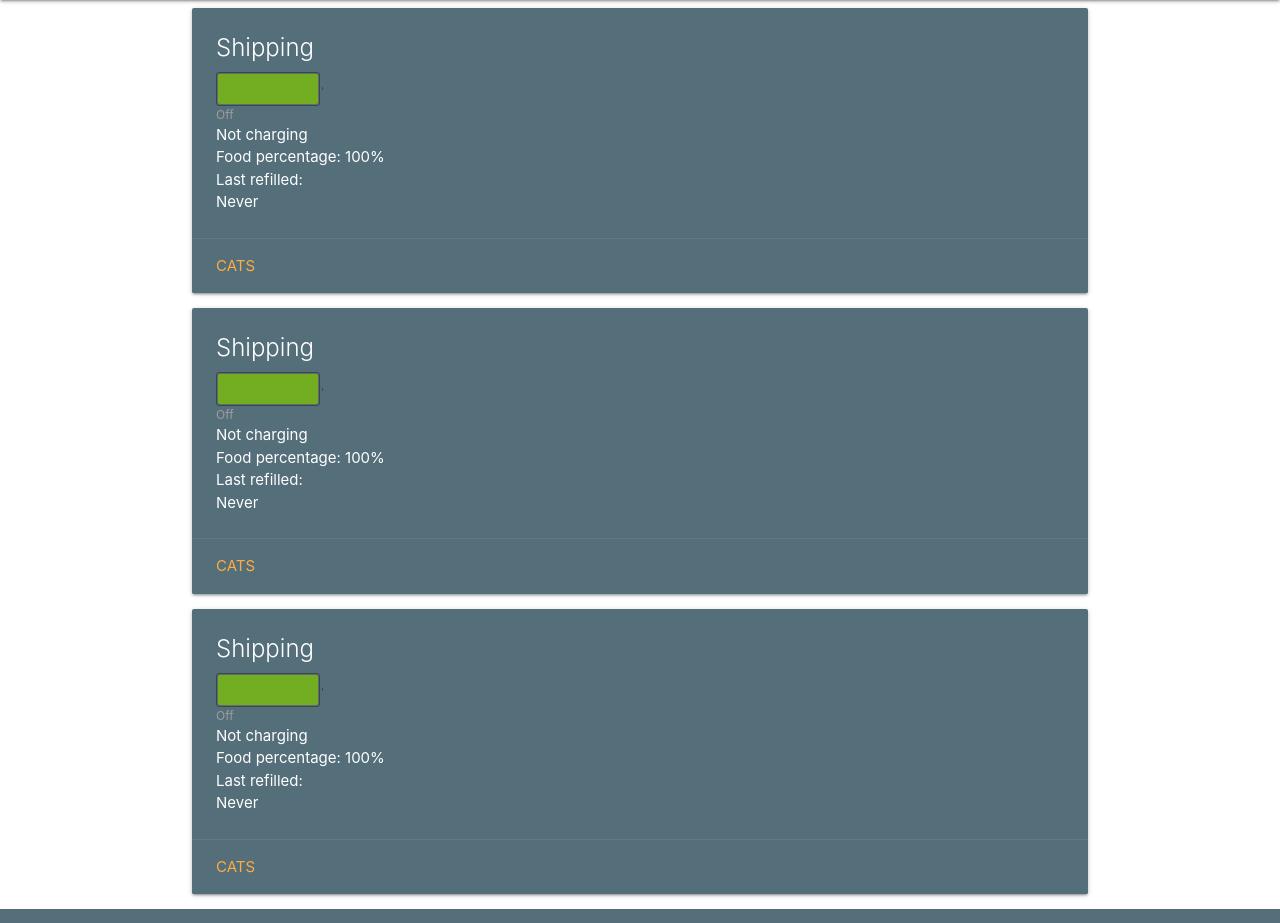
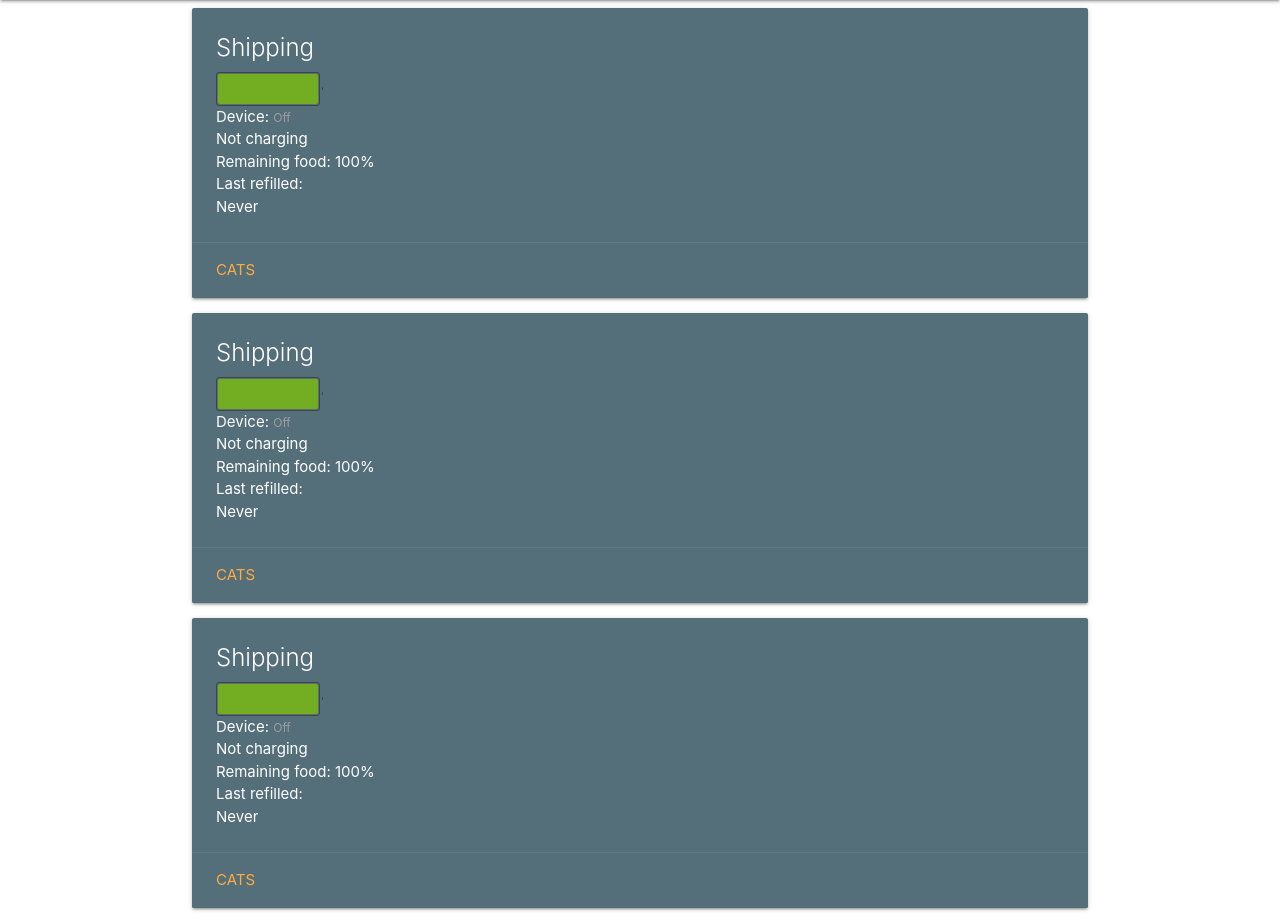
Before and after one commit to afeser/Smart-Cat-Feeding-System, a Flask app: page /user/ in a window 1280 px wide. Shown: the part 64-987 px from the top of the page. Run offline with Flask 2, Linux system fonts and the light colour scheme; the visitor is signed in with stand-in values (Sample User, id 1); data comes from the database, SQL or seed files in the repository; both versions use the stored data as it was after the commit; data that the repository does not hold is empty.

Commit message:
give the people what they want

```diff
--- a/web/app/templates/device.html
+++ b/web/app/templates/device.html
@@ -10,6 +10,7 @@
 
     </div>
     <div class="switch">
+      Device:
       <label>
         Off
         {% if device.is_on %}
@@ -26,7 +27,7 @@
     {% else %}
     <p>Not charging</p>
     {% endif %}
-    <p> Food percentage: {{ device.food_percentage }} </p>
+    <p> Remaining food: {{ device.food_percentage }} </p>
     <p>Last refilled:</p>
     <p>{{ device.get_time_after_last_refill() }}</p>
     </div>
@@ -43,7 +44,7 @@
     </div>
     <div class="card-reveal">
       <span class="card-title grey-text text-darken-4">{{ cat.name }}<i class="material-icons right">close</i></span>
-      <p>Eats {{ cat.feeding_amount }} grams</p>
+      <p>Eats {{ cat.feeding_amount }} grams per meal</p>
       <p>Last fed:</p>
       <p>{{ cat.get_time_after_last_feeding() }}</p>
     </div>
--- a/web/app/templates/user.html
+++ b/web/app/templates/user.html
@@ -12,6 +12,7 @@
             <div class="batteryBump"></div>
           </div>
           <div class="switch">
+            Device:
             <label>
               Off
               {% if device.is_on %}
@@ -28,7 +29,7 @@
           {% else %}
           <p>Not charging</p>
           {% endif %}
-          <p> Food percentage: {{ device.food_percentage }}% </p>
+          <p> Remaining food: {{ device.food_percentage }}% </p>
           <p>Last refilled:</p>
           <p>{{ device.get_time_after_last_refill() }}</p>
         </div>
@@ -47,12 +48,13 @@
               <div class="batteryBump"></div>
             </div>
             <div class="switch">
+              Device:
               <label>
                 Off
               </label>
             </div>
             <p>Not charging</p>
-            <p>Food percentage: 100%</p>
+            <p>Remaining food: 100%</p>
             <p>Last refilled:</p>
           <p>Never</p>
           </div>
@@ -70,12 +72,13 @@
               <div class="batteryBump"></div>
             </div>
             <div class="switch">
+              Device:
               <label>
                 Off
               </label>
             </div>
             <p>Not charging</p>
-            <p>Food percentage: 100%</p>
+            <p>Remaining food: 100%</p>
             <p>Last refilled:</p>
           <p>Never</p>
           </div>
@@ -93,12 +96,13 @@
               <div class="batteryBump"></div>
             </div>
             <div class="switch">
+              Device:
               <label>
                 Off
               </label>
             </div>
             <p>Not charging</p>
-            <p>Food percentage: 100%</p>
+            <p>Remaining food: 100%</p>
             <p>Last refilled:</p>
           <p>Never</p>
           </div>
```
Also changed, not shown: web/ROADMAP.md (+3 -3 lines), web/app.db.
